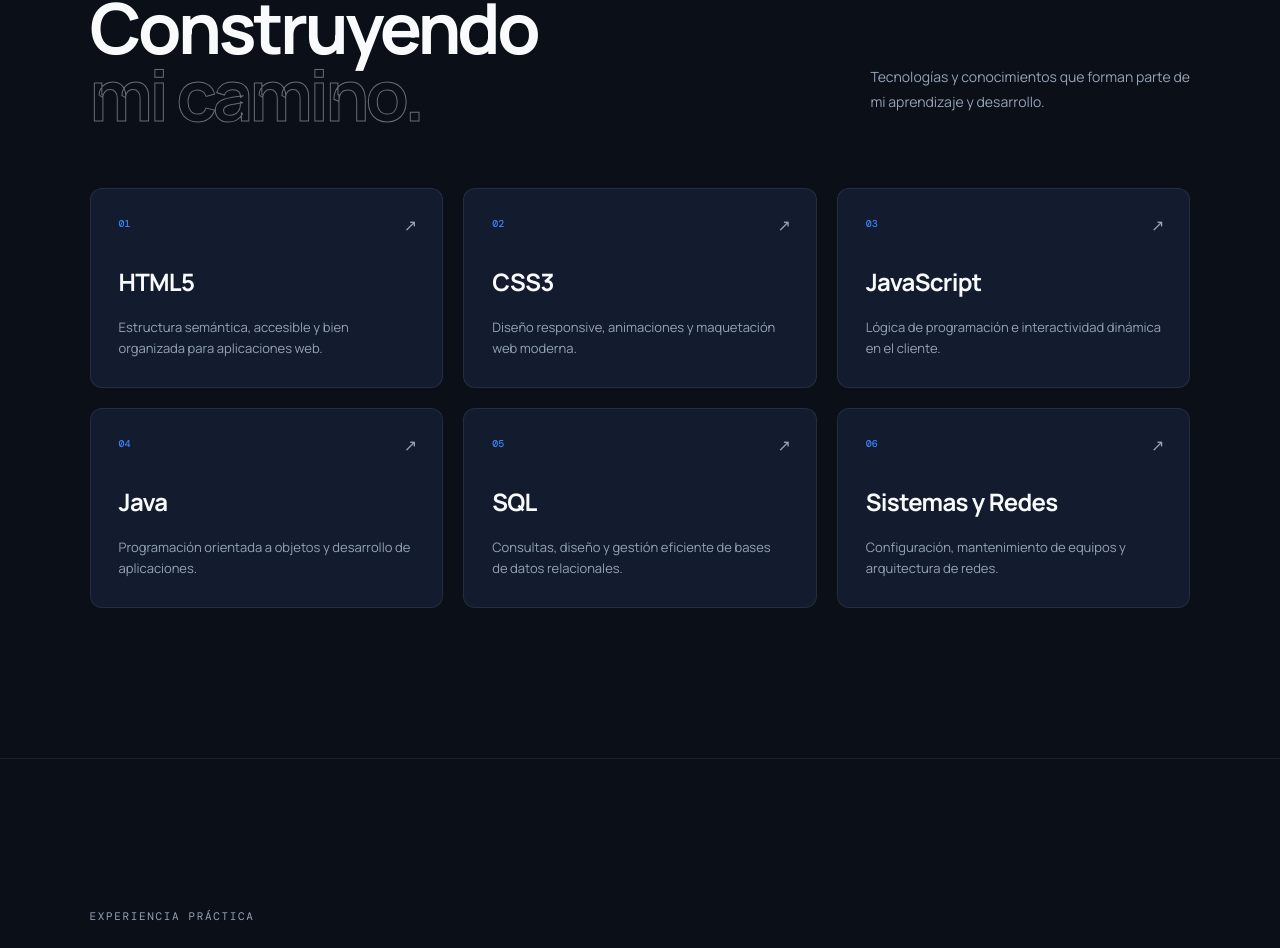
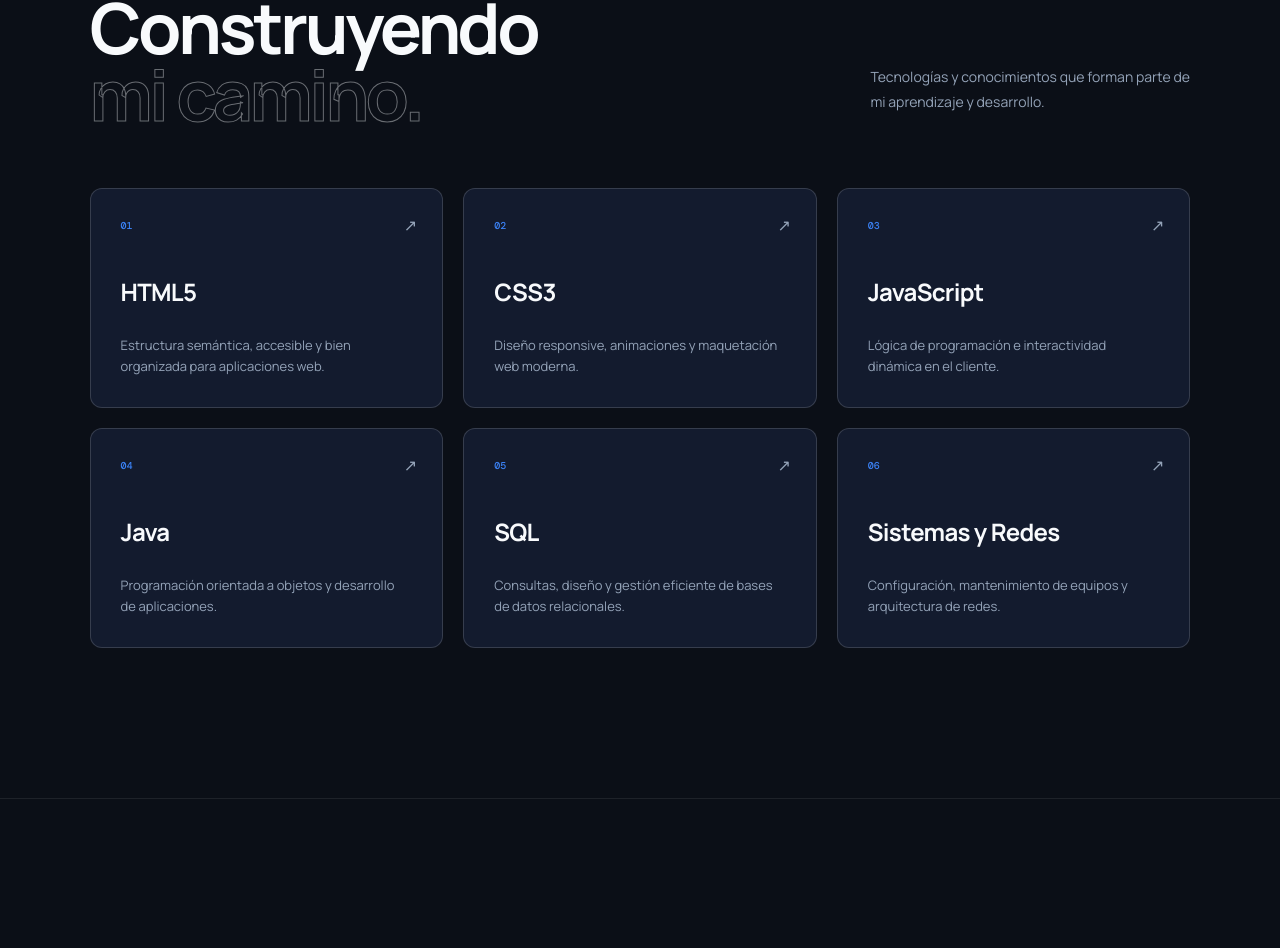
Before and after one commit to DavidCastillo3008/DavidCastillo3008.github.io, a React (Vite) app: page / in a window 1280 px wide. Shown: the part 3779-4727 px from the top of the page. Built offline with nearby package versions, Linux system fonts and the light colour scheme; a web font is replaced by a local one.

Commit message:
Add files via upload

```diff
--- a/src/styles.css
+++ b/src/styles.css
@@ -747,3 +747,41 @@ footer {
     grid-template-columns: 1fr;
   }
 }
+/* SOLUCIÓN TECNOLOGÍAS */
+.skills-grid {
+  display: grid !important;
+  grid-template-columns: repeat(3, 1fr) !important;
+  gap: 20px !important;
+  opacity: 1 !important;
+  visibility: visible !important;
+}
+
+.skill-card {
+  display: flex !important;
+  opacity: 1 !important;
+  visibility: visible !important;
+  min-height: 220px !important;
+  background: #131b2e !important;
+  border: 1px solid rgba(255,255,255,.15) !important;
+  border-radius: 12px !important;
+  padding: 30px !important;
+  position: relative !important;
+  flex-direction: column !important;
+  justify-content: space-between !important;
+}
+
+.skill-card h3 {
+  color: #f8fafc !important;
+}
+
+.skill-card p {
+  color: #94a3b8 !important;
+}
+
+.skill-number {
+  color: #3b82f6 !important;
+}
+
+.card-arrow {
+  color: #94a3b8 !important;
+}
```
